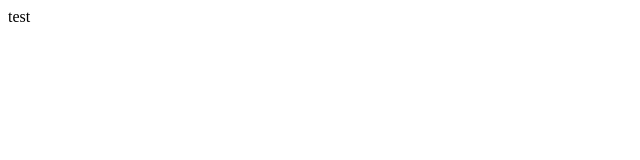
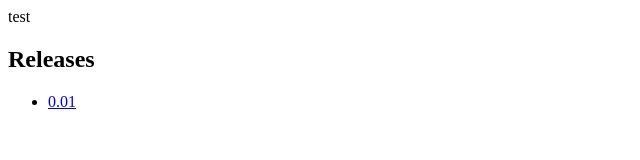
Before and after one commit to tanaka-lovelive2ch/tanaka-lovelive2ch.github.io, a plain HTML site: page index.html in a window 1280 px wide. Shown: the whole page, without its empty margins (0-640 px from the left). Drawn offline with Linux system fonts and the light colour scheme.

Commit message:
add link to 0.01

```diff
--- a/index.html
+++ b/index.html
@@ -8,5 +8,13 @@
     </head>
     <body>
         test
+
+        <h2>Releases</h2>
+        <ul>
+            <li>
+                <a href="https://drive.google.com/file/d/0BykqtdzVMyetQVRKQzhqZ1d4OEk/view?usp=sharing">0.01</a>
+            </li>
+        </ul>
+
     </body>
 </html>
```
